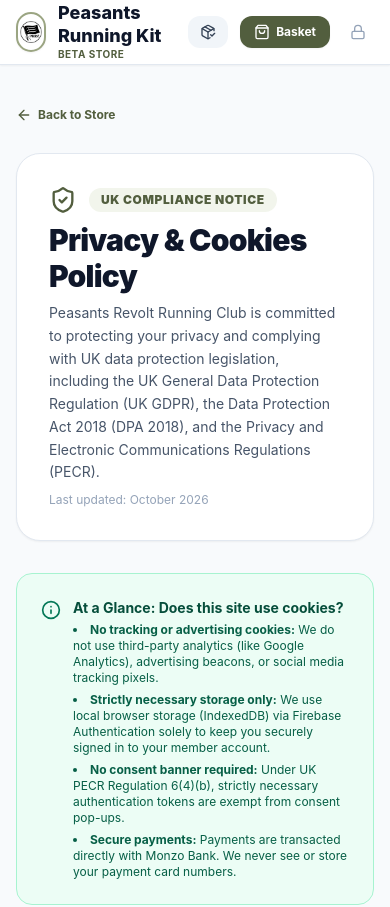
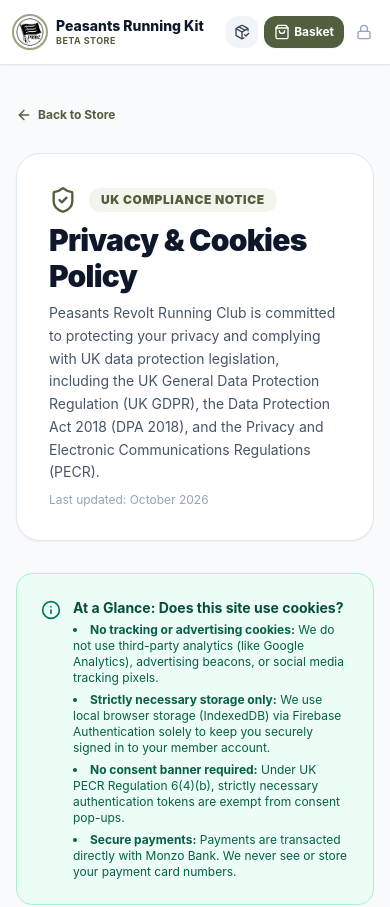
Before and after one commit to richarddowsett/peasants-revolt-kit, a Next.js app in the folder app/: page /privacy in a window 390 px wide. Shown: the top 907 px of the page. Built offline with nearby package versions, Linux system fonts and the light colour scheme; no server answers.

Commit message:
fix(ci/e2e): fix Playwright mobile viewport overflow and emulator readiness race condition

```diff
--- a/app/src/app/globals.css
+++ b/app/src/app/globals.css
@@ -11,9 +11,12 @@
   --brand-subtle: rgba(155, 165, 130, 0.15);
 }
 
+html,
 body {
   margin: 0;
   padding: 0;
+  overflow-x: hidden;
+  max-width: 100vw;
   font-family: -apple-system, BlinkMacSystemFont, "Segoe UI", Roboto, "Helvetica Neue", Arial, sans-serif;
 }
 
--- a/app/src/app/layout.tsx
+++ b/app/src/app/layout.tsx
@@ -1,5 +1,5 @@
 import './globals.css';
-import { Metadata } from 'next';
+import { Metadata, Viewport } from 'next';
 
 export const metadata: Metadata = {
   title: 'Peasants Running Kit | Peasants Revolt Running Club',
@@ -9,6 +9,11 @@
     shortcut: '/logo.png',
     apple: '/logo.png',
   },
+};
+
+export const viewport: Viewport = {
+  width: 'device-width',
+  initialScale: 1,
 };
 
 export default function RootLayout({
--- a/app/src/app/store/page.tsx
+++ b/app/src/app/store/page.tsx
@@ -657,10 +657,10 @@
 
       {/* Cart Slide-Over Drawer */}
       {isCartOpen && (
-        <div className="fixed inset-0 z-50 bg-black/50 backdrop-blur-sm flex justify-end">
-          <div className="bg-white w-full max-w-md h-full shadow-2xl flex flex-col justify-between p-6">
-            <div>
-              <div className="flex items-center justify-between pb-4 border-b border-slate-200 mb-4">
+        <div className="fixed inset-0 z-50 bg-black/50 backdrop-blur-sm flex justify-end overflow-hidden max-w-[100vw] h-full max-h-[100dvh]">
+          <div className="bg-white w-full max-w-full sm:max-w-md h-full max-h-[100dvh] shadow-2xl flex flex-col justify-between p-6 overflow-hidden">
+            <div className="flex flex-col flex-1 min-h-0 overflow-hidden">
+              <div className="flex items-center justify-between pb-4 border-b border-slate-200 mb-4 shrink-0">
                 <h3 className="text-lg font-bold text-slate-900 flex items-center gap-2">
                   <ShoppingBag size={20} className="text-[rgb(82,94,62)]" /> Your Basket
                 </h3>
@@ -675,7 +675,7 @@
               {cart.length === 0 ? (
                 <p className="text-sm text-slate-500 text-center py-12">Your basket is empty.</p>
               ) : (
-                <div className="space-y-4 max-h-[60vh] overflow-y-auto pr-1">
+                <div className="space-y-4 flex-1 overflow-y-auto pr-1">
                   {cart.map((item) => (
                     <div
                       key={`${item.productId}-${item.size}`}
@@ -721,7 +721,7 @@
             </div>
 
             {cart.length > 0 && (
-              <div className="pt-4 border-t border-slate-200">
+              <div className="pt-4 border-t border-slate-200 shrink-0 mt-auto">
                 <div className="flex justify-between items-center mb-4">
                   <span className="text-sm text-slate-500 font-medium">Subtotal</span>
                   <span className="text-xl font-extrabold text-slate-900">£{cartTotal.toFixed(2)}</span>
--- a/app/src/components/StoreHeader.tsx
+++ b/app/src/components/StoreHeader.tsx
@@ -29,28 +29,28 @@
 
   return (
     <header className="sticky top-0 z-40 bg-white border-b border-slate-200 shadow-sm">
-      <div className="max-w-6xl mx-auto px-4 h-16 flex items-center justify-between">
+      <div className="max-w-6xl mx-auto px-3 sm:px-4 h-16 flex items-center justify-between gap-2 overflow-hidden">
         {/* Logo & Title */}
-        <Link href="/store" className="flex items-center gap-3 group">
-          <div className="w-10 h-10 rounded-full border-2 border-[rgb(155,165,130)] p-0.5 bg-white shadow-sm group-hover:scale-105 transition-transform">
+        <Link href="/store" className="flex items-center gap-2 sm:gap-3 group shrink min-w-0">
+          <div className="w-9 h-9 sm:w-10 sm:h-10 rounded-full border-2 border-[rgb(155,165,130)] p-0.5 bg-white shadow-sm group-hover:scale-105 transition-transform shrink-0">
             <img src="/logo.png" alt="PRRC Logo" className="w-full h-full object-contain rounded-full" />
           </div>
-          <div>
-            <span className="font-extrabold text-slate-900 text-lg leading-tight block">
+          <div className="min-w-0">
+            <span className="font-extrabold text-slate-900 text-sm sm:text-lg leading-tight block truncate">
               Peasants Running Kit
             </span>
-            <span className="text-[10px] uppercase font-bold tracking-wider text-[rgb(82,94,62)] block">
+            <span className="text-[9px] sm:text-[10px] uppercase font-bold tracking-wider text-[rgb(82,94,62)] block">
               Beta Store
             </span>
           </div>
         </Link>
 
         {/* Action Buttons */}
-        <div className="flex items-center gap-3">
+        <div className="flex items-center gap-1.5 sm:gap-3 shrink-0">
           {/* My Orders Link */}
           <Link
             href="/store/orders"
-            className="flex items-center gap-1.5 text-xs font-semibold text-slate-700 hover:text-[rgb(82,94,62)] bg-slate-100 hover:bg-[rgb(242,245,236)] px-3 py-2 rounded-xl transition"
+            className="flex items-center gap-1 text-xs font-semibold text-slate-700 hover:text-[rgb(82,94,62)] bg-slate-100 hover:bg-[rgb(242,245,236)] p-2 sm:px-3 sm:py-2 rounded-xl transition"
           >
             <PackageCheck size={16} />
             <span className="hidden sm:inline">My Orders</span>
@@ -59,12 +59,12 @@
           {/* Cart Button */}
           <button
             onClick={onOpenCart}
-            className="relative flex items-center gap-1.5 text-xs font-bold bg-[rgb(82,94,62)] hover:bg-[rgb(68,78,50)] text-white px-3.5 py-2 rounded-xl shadow-sm transition"
+            className="relative flex items-center gap-1 text-xs font-bold bg-[rgb(82,94,62)] hover:bg-[rgb(68,78,50)] text-white px-2.5 py-2 sm:px-3.5 sm:py-2 rounded-xl shadow-sm transition"
           >
             <ShoppingBag size={16} />
             <span>Basket</span>
             {cartItemCount > 0 && (
-              <span className="ml-1 bg-[rgb(155,165,130)] text-slate-900 font-black text-[10px] w-5 h-5 rounded-full flex items-center justify-center">
+              <span className="ml-0.5 sm:ml-1 bg-[rgb(155,165,130)] text-slate-900 font-black text-[10px] w-5 h-5 rounded-full flex items-center justify-center">
                 {cartItemCount}
               </span>
             )}
@@ -72,7 +72,7 @@
 
           {/* User Auth Pill or Sign In Button */}
           {currentUser ? (
-            <div className="flex items-center gap-2 pl-2 border-l border-slate-200">
+            <div className="flex items-center gap-1 sm:gap-2 pl-1 sm:pl-2 border-l border-slate-200">
               <div className="text-right hidden md:block">
                 <span className="text-xs font-bold text-slate-800 block truncate max-w-[120px]">
                   {currentUser.displayName || currentUser.email}
@@ -81,7 +81,7 @@
               <button
                 onClick={handleSignOut}
                 title="Sign Out"
-                className="p-2 text-slate-500 hover:text-red-600 hover:bg-slate-100 rounded-xl transition"
+                className="p-1.5 sm:p-2 text-slate-500 hover:text-red-600 hover:bg-slate-100 rounded-xl transition"
               >
                 <LogOut size={16} />
               </button>
@@ -90,7 +90,7 @@
             onOpenLogin && (
               <button
                 onClick={onOpenLogin}
-                className="flex items-center gap-1.5 text-xs font-semibold text-slate-700 hover:text-[rgb(82,94,62)] bg-slate-100 hover:bg-[rgb(242,245,236)] px-3 py-2 rounded-xl transition"
+                className="flex items-center gap-1 text-xs font-semibold text-slate-700 hover:text-[rgb(82,94,62)] bg-slate-100 hover:bg-[rgb(242,245,236)] px-2.5 py-2 sm:px-3 sm:py-2 rounded-xl transition"
               >
                 <LogIn size={16} />
                 <span>Sign In</span>
@@ -102,7 +102,7 @@
           <Link
             href="/admin"
             title="Admin CMS"
-            className="p-2 text-slate-400 hover:text-slate-700 hover:bg-slate-100 rounded-xl transition"
+            className="p-1.5 sm:p-2 text-slate-400 hover:text-slate-700 hover:bg-slate-100 rounded-xl transition"
           >
             <Lock size={16} />
           </Link>
```
Also changed, not shown: playwright.config.ts (+20 -6 lines).
